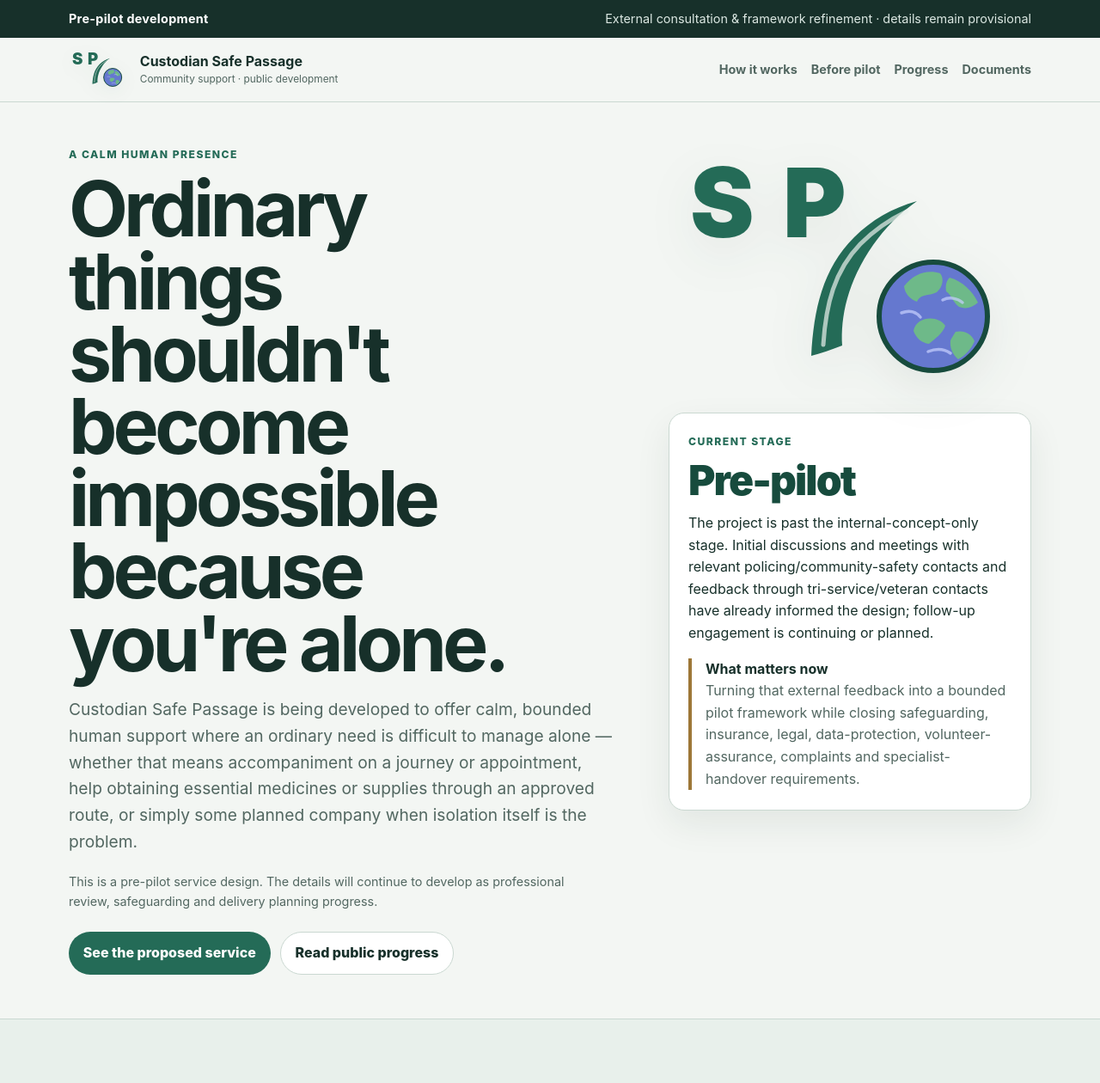
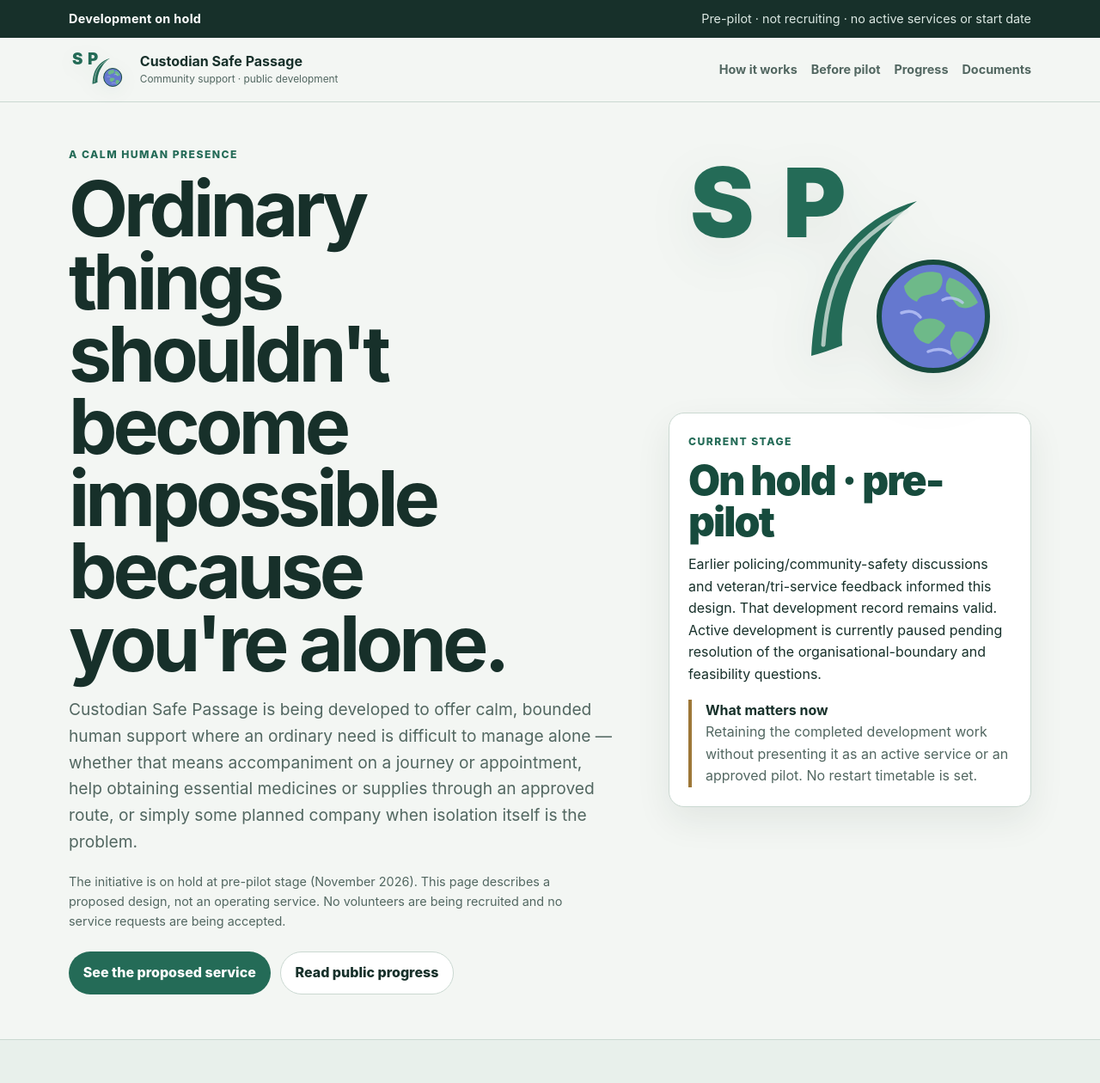
Before and after one commit to mark45cdo-mkuft/Custodian-Safe-Passage-Official-Public, a plain HTML site: page index.html in a window 1280 px wide. Shown: the top 1260 px of the page at 86% size. Drawn offline with Linux system fonts and the light colour scheme.

Commit message:
Place Safe Passage on hold while preserving pre-pilot history and scope

```diff
--- a/index.html
+++ b/index.html
@@ -104,7 +104,7 @@ footer .foot{display:flex;justify-content:space-between;gap:1rem;flex-wrap:wrap}
 </head>
 <body>
 <a class="skip" href="#main">Skip to main content</a>
-<div class="status"><div class="shell"><strong>Pre-pilot development</strong><span>External consultation &amp; framework refinement · details remain provisional</span></div></div>
+<div class="status"><div class="shell"><strong>Development on hold</strong><span>Pre-pilot · not recruiting · no active services or start date</span></div></div>
 <header>
   <div class="shell nav">
     <a class="brand" href="#top" aria-label="Custodian Safe Passage home">
@@ -131,7 +131,7 @@ footer .foot{display:flex;justify-content:space-between;gap:1rem;flex-wrap:wrap}
     <p class="eyebrow">A calm human presence</p>
     <h1>Ordinary things shouldn't become impossible because you're alone.</h1>
     <p class="lead">Custodian Safe Passage is being developed to offer calm, bounded human support where an ordinary need is difficult to manage alone — whether that means accompaniment on a journey or appointment, help obtaining essential medicines or supplies through an approved route, or simply some planned company when isolation itself is the problem.</p>
-    <p class="provisional">This is a pre-pilot service design. The details will continue to develop as professional review, safeguarding and delivery planning progress.</p>
+    <p class="provisional">The initiative is on hold at pre-pilot stage (November 2026). This page describes a proposed design, not an operating service. No volunteers are being recruited and no service requests are being accepted.</p>
     <div class="actions"><a class="button primary" href="#how">See the proposed service</a><a class="button secondary" href="https://github.com/mark45cdo-mkuft/Custodian-Safe-Passage-Official-Public/blob/main/PUBLIC_SITREP.md" target="_blank" rel="noopener">Read public progress</a></div>
   </div>
   <div class="hero-side">
@@ -151,9 +151,9 @@ footer .foot{display:flex;justify-content:space-between;gap:1rem;flex-wrap:wrap}
     </div>
     <aside class="hero-card" aria-label="Current project stage">
       <p class="eyebrow">Current stage</p>
-      <div class="stage">Pre-pilot</div>
-      <p>The project is past the internal-concept-only stage. Initial discussions and meetings with relevant policing/community-safety contacts and feedback through tri-service/veteran contacts have already informed the design; follow-up engagement is continuing or planned.</p>
-      <div class="now"><strong>What matters now</strong><p>Turning that external feedback into a bounded pilot framework while closing safeguarding, insurance, legal, data-protection, volunteer-assurance, complaints and specialist-handover requirements.</p></div>
+      <div class="stage">On hold · pre-pilot</div>
+      <p>Earlier policing/community-safety discussions and veteran/tri-service feedback informed this design. That development record remains valid. Active development is currently paused pending resolution of the organisational-boundary and feasibility questions.</p>
+      <div class="now"><strong>What matters now</strong><p>Retaining the completed development work without presenting it as an active service or an approved pilot. No restart timetable is set.</p></div>
     </aside>
   </div>
 </section>
@@ -169,7 +169,7 @@ footer .foot{display:flex;justify-content:space-between;gap:1rem;flex-wrap:wrap}
   </div>
 </section>
 <section id="readiness" class="shell">
-  <div class="section-head"><p class="eyebrow">Before any pilot</p><h2>Safeguarding comes before scale.</h2><p>The project remains deliberately pre-pilot until the conditions needed for responsible delivery are closed for the activities actually offered.</p></div>
+  <div class="section-head"><p class="eyebrow">Before any pilot</p><h2>Safeguarding comes before scale.</h2><p>The initiative is on hold and remains pre-pilot. Any future delivery would first require the conditions needed for a responsible service to be established.</p></div>
   <div class="grid requirements">
     <article class="card"><strong>Safeguarding ownership</strong><p>Named responsibility, professional review and clear escalation routes.</p></article>
     <article class="card"><strong>Volunteer assurance</strong><p>Identity, eligibility, vetting, training, conduct and removal procedures matched to the real role.</p></article>
@@ -189,7 +189,7 @@ footer .foot{display:flex;justify-content:space-between;gap:1rem;flex-wrap:wrap}
   </div>
 </section>
 <section id="progress" class="shell">
-  <div class="section-head"><p class="eyebrow">Public development record</p><h2>Progress should be inspectable.</h2><p>The public SITREP records material advances, external engagement, narrowing, setbacks and stop decisions without publishing the contact map, private correspondence, personal information or operational detail.</p></div>
+  <div class="section-head"><p class="eyebrow">Public development record</p><h2>Progress should be inspectable.</h2><p>The public SITREP records material advances, prior external engagement and the November 2026 hold decision. It does not expose the contact map, private correspondence, personal information or operational detail.</p></div>
   <div class="progress">
     <div class="date"><span class="eyebrow">Current public baseline</span><strong>Mid-August</strong><span>2026</span></div>
     <div class="update"><h3>Current development stage</h3><ul><li>public governance and safeguarding baseline established;</li><li>initial discussions and meetings with relevant policing/community-safety contacts have taken place;</li><li>tri-service and veteran feedback has contributed practical experience;</li><li>that feedback has already been folded into civilian-role, safeguarding, volunteer-boundary, escalation/handover and accountability design;</li><li>follow-up engagement is continuing or planned while the pilot framework is refined;</li><li>professional safeguarding, insurance, legal, data-protection and volunteer-assurance work remains before pilot.</li></ul><p style="margin:1rem 0 0"><a href="https://github.com/mark45cdo-mkuft/Custodian-Safe-Passage-Official-Public/blob/main/PUBLIC_SITREP.md" target="_blank" rel="noopener"><strong>Open the full public SITREP →</strong></a></p></div>
@@ -225,6 +225,6 @@ footer .foot{display:flex;justify-content:space-between;gap:1rem;flex-wrap:wrap}
   <div class="support"><div><p class="eyebrow">Project support and input</p><h3>Informed by external feedback, supported by Custodian Systems</h3><p>Relevant policing/community-safety and tri-service/veteran contacts have already contributed development feedback. Further professional input may follow as the framework matures. These contacts do not imply formal endorsement or partnership. Custodian Systems provides technical, administrative and systems-design support while Safe Passage keeps its own mission, safeguarding boundaries, service criteria and stop conditions.</p></div><a class="button secondary" href="https://mark45cdo-mkuft.github.io/Custodian-Systems/" target="_blank" rel="noopener">Custodian Systems</a></div>
 </section>
 </main>
-<footer><div class="shell foot"><span>Custodian Safe Passage · public development copy</span><span>Pre-pilot design · details may change as development progresses</span></div></footer>
+<footer><div class="shell foot"><span>Custodian Safe Passage · public development copy</span><span>Development on hold · pre-pilot · not recruiting</span></div></footer>
 </body>
 </html>
```
Also changed, not shown: 2 other files.
